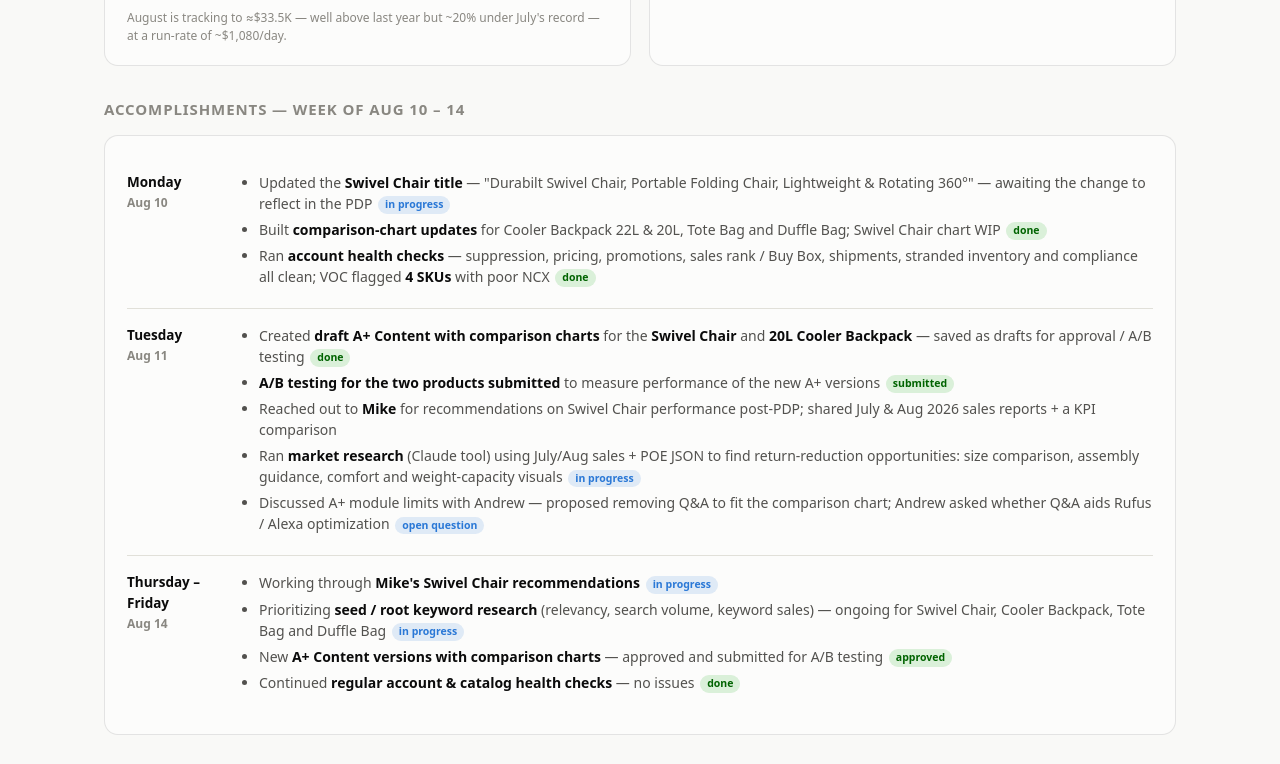
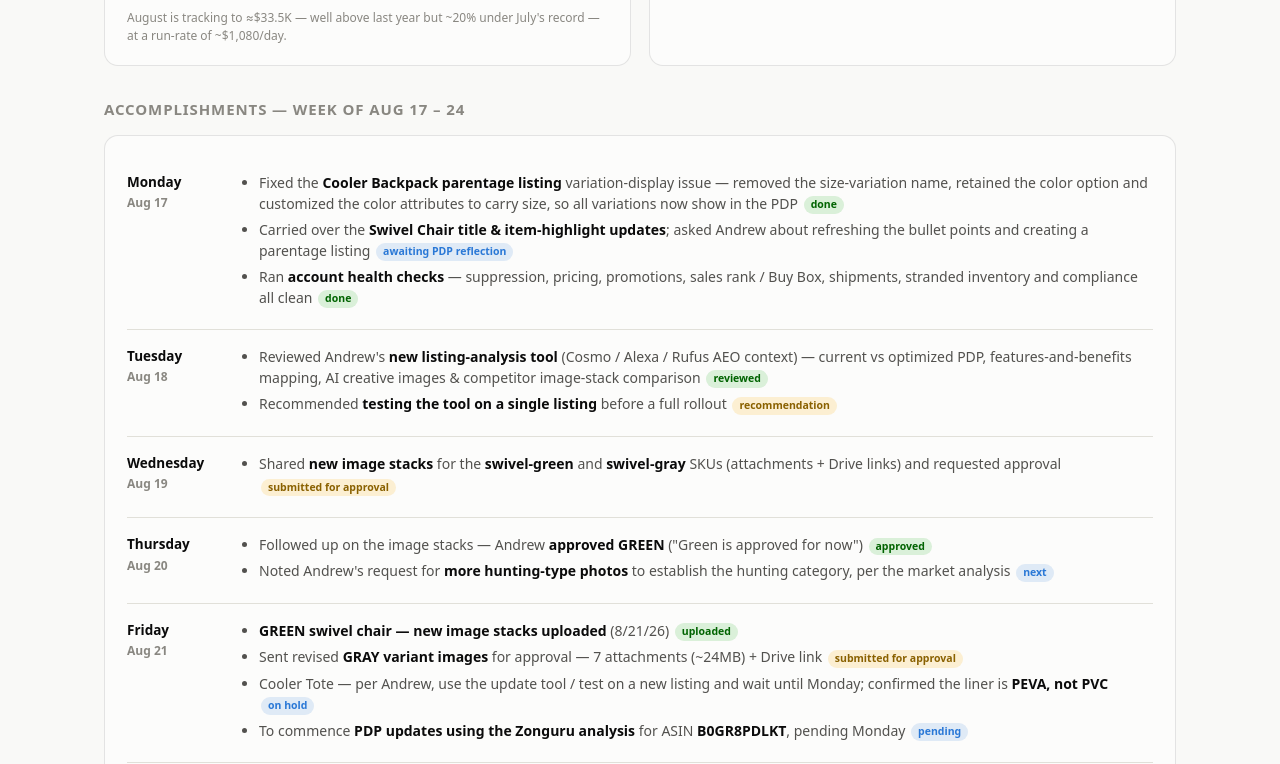
Before and after one commit to GPDangca21/durabilt-weekly-report, a plain HTML site: page index.html in a window 1280 px wide. Shown: the part 1307-2071 px from the top of the page. Drawn offline with Linux system fonts and the light colour scheme.

Commit message:
Remove Aug 10-14 week; keep Aug 17-24

```diff
--- a/index.html
+++ b/index.html
@@ -12,7 +12,7 @@
 <head>
 <meta charset="UTF-8">
 <meta name="viewport" content="width=device-width, initial-scale=1.0">
-<title>Weekly Report — DuraBilt Outdoors | Aug 10–14, 2026</title>
+<title>Weekly Report — DuraBilt Outdoors | Aug 17–24, 2026</title>
 <style>
   :root{
     --plane:#f9f9f7; --surface:#fcfcfb;
@@ -194,7 +194,7 @@
     <div class="meta">
       <div>Prepared by <strong>Gerome Dangca</strong></div>
       <div>For <strong>Andrew Selkirk</strong>, Founder</div>
-      <div class="pill">Weeks of Aug 10 – 24, 2026</div>
+      <div class="pill">Week of Aug 17 – 24, 2026</div>
     </div>
   </header>
 
@@ -280,27 +280,6 @@
           <div class="item"><div class="top"><span>Units booked vs projection</span><span class="p">74%</span></div><div class="track"><div class="fill" style="width:74%;background:var(--good)"></div></div></div>
         </div>
         <div class="cap-note">$24,850 booked of the ≈$33.5K projection. Dashboard flagged the Waterproof Cooler Backpack (B0F46ZR12T) ~$107 below market average last week — a watch item.</div>
-      </div>
-    </div>
-
-    <h2 class="section">Accomplishments — Week of Aug 10 – 14</h2>
-    <div class="card">
-      <div class="timeline">
-        <div class="day"><div class="daylabel">Monday<div class="dd">Aug 10</div></div><ul>
-          <li>Updated the <b>Swivel Chair title</b> — "Durabilt Swivel Chair, Portable Folding Chair, Lightweight &amp; Rotating 360°" — awaiting the change to reflect in the PDP <span class="tag wip">in progress</span></li>
-          <li>Built <b>comparison-chart updates</b> for Cooler Backpack 22L &amp; 20L, Tote Bag and Duffle Bag; Swivel Chair chart WIP <span class="tag done">done</span></li>
-          <li>Ran <b>account health checks</b> — suppression, pricing, promotions, sales rank / Buy Box, shipments, stranded inventory and compliance all clean; VOC flagged <b>4 SKUs</b> with poor NCX <span class="tag done">done</span></li></ul></div>
-        <div class="day"><div class="daylabel">Tuesday<div class="dd">Aug 11</div></div><ul>
-          <li>Created <b>draft A+ Content with comparison charts</b> for the <b>Swivel Chair</b> and <b>20L Cooler Backpack</b> — saved as drafts for approval / A/B testing <span class="tag done">done</span></li>
-          <li><b>A/B testing for the two products submitted</b> to measure performance of the new A+ versions <span class="tag done">submitted</span></li>
-          <li>Reached out to <b>Mike</b> for recommendations on Swivel Chair performance post-PDP; shared July &amp; Aug 2026 sales reports + a KPI comparison</li>
-          <li>Ran <b>market research</b> (Claude tool) using July/Aug sales + POE JSON to find return-reduction opportunities: size comparison, assembly guidance, comfort and weight-capacity visuals <span class="tag wip">in progress</span></li>
-          <li>Discussed A+ module limits with Andrew — proposed removing Q&amp;A to fit the comparison chart; Andrew asked whether Q&amp;A aids Rufus / Alexa optimization <span class="tag wip">open question</span></li></ul></div>
-        <div class="day"><div class="daylabel">Thursday – Friday<div class="dd">Aug 14</div></div><ul>
-          <li>Working through <b>Mike's Swivel Chair recommendations</b> <span class="tag wip">in progress</span></li>
-          <li>Prioritizing <b>seed / root keyword research</b> (relevancy, search volume, keyword sales) — ongoing for Swivel Chair, Cooler Backpack, Tote Bag and Duffle Bag <span class="tag wip">in progress</span></li>
-          <li>New <b>A+ Content versions with comparison charts</b> — approved and submitted for A/B testing <span class="tag done">approved</span></li>
-          <li>Continued <b>regular account &amp; catalog health checks</b> — no issues <span class="tag done">done</span></li></ul></div>
       </div>
     </div>
 
@@ -577,7 +556,7 @@
   </section>
 
   <footer>
-    <span>DuraBilt Outdoors — Weekly Activity Report · Aug 10 – 24, 2026</span>
+    <span>DuraBilt Outdoors — Weekly Activity Report · Aug 17 – 24, 2026</span>
     <span>Source: sent-items EOD reports, US daily audit &amp; PPC tracker · Prepared by Gerome Dangca</span>
   </footer>
 
```
